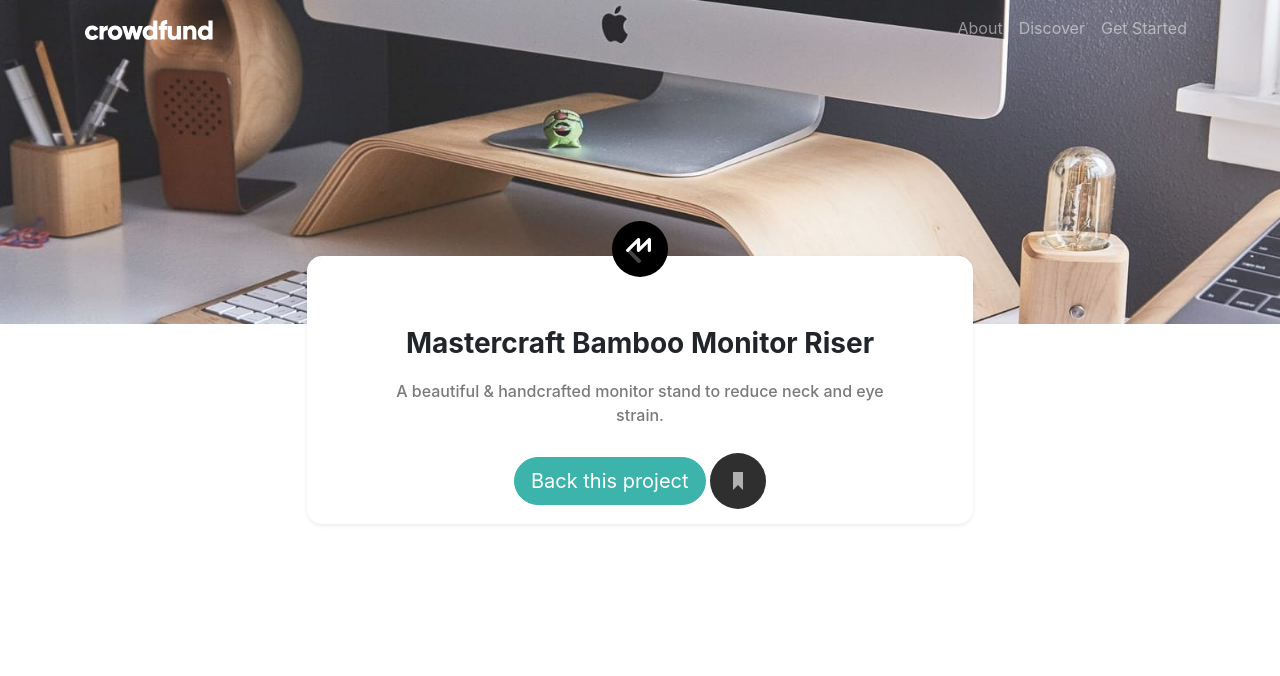
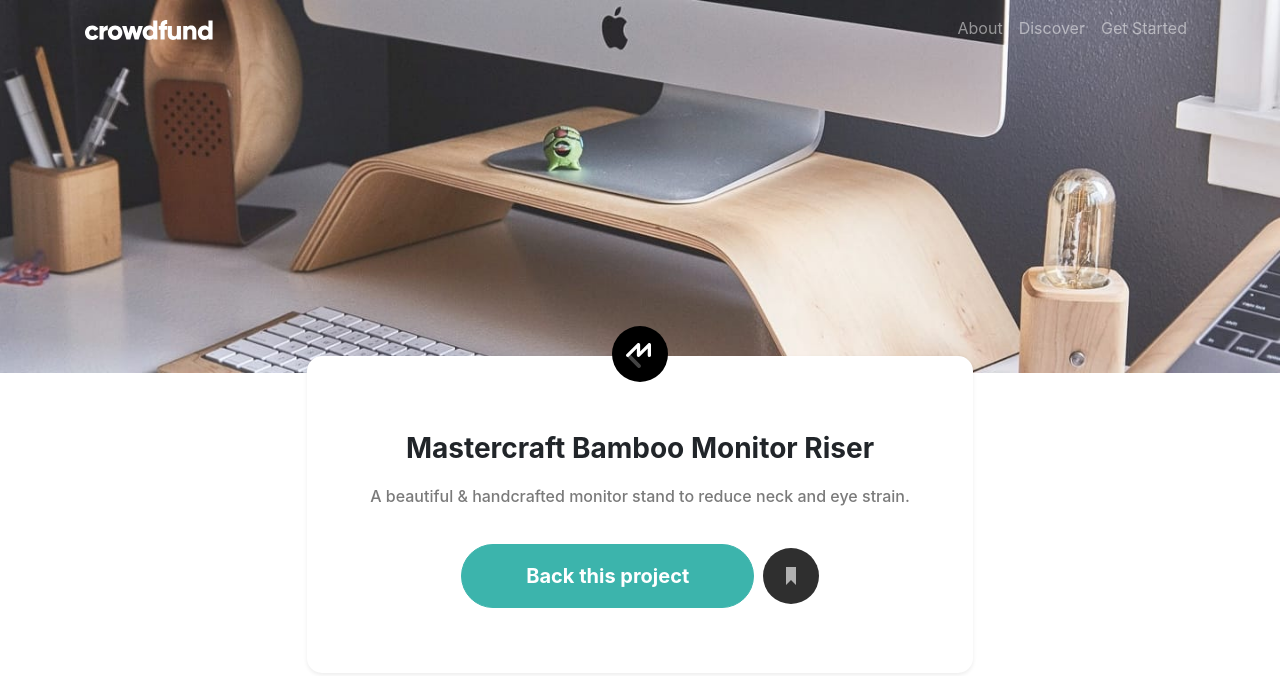
Before and after one commit to gcardenasdev/crowdfunding-product-page-main, a plain HTML site: page index.html in a window 1280 px wide. Drawn offline with nearby package versions, Linux system fonts and the light colour scheme.

Commit message:
Layout changes and button styling

```diff
--- a/index.html
+++ b/index.html
@@ -46,7 +46,7 @@
       <h1>Mastercraft Bamboo Monitor Riser</h1>
       <p>A beautiful & handcrafted monitor stand to reduce neck and eye strain.</p>
 
-      <button class="btn btn-primary btn-lg rounded-pill">Back this project</button>
+      <button class="btn btn-primary btn-lg rounded-pill mr-1">Back this project</button>
       <a href="#"><svg width="56" height="56" xmlns="http://www.w3.org/2000/svg">
         <g fill="none" fill-rule="evenodd"><circle fill="#2F2F2F" cx="28" cy="28" r="28"/>
           <path fill="#B1B1B1" d="M23 19v18l5-5.058L33 37V19z"/></g></svg>
--- a/scss/custom.scss
+++ b/scss/custom.scss
@@ -35,12 +35,17 @@ header {
 
 .section-one {
     position: relative;
-    top: 200px;
-    padding: 15px 70px;
+    top: 300px;
+    padding: 20px 40px 65px;
     text-align: center;
     border-radius: 15px;
     margin: 0 auto;
     width: 95%;
+
+    img {
+        position: relative;
+        top: -50px;
+    }
 
     h1 {
         font-size: 1.75rem;
@@ -49,13 +54,13 @@ header {
     }
 
     p {
-        padding-bottom: 10px;
+        padding-bottom: 20px;
     }
 
-    img {
-        position: relative;
-        top: -50px;
+    button {
+        font-weight: 700;
     }
+
 
 }
 
@@ -75,6 +80,9 @@ $theme-colors: (
   "secondary": $dark-gray
 
 );
+
+$btn-padding-x-lg: 4rem;
+$btn-padding-y-lg: 1rem;
 
 
 @import "../node_modules/bootstrap/scss/bootstrap";
```
Also changed, not shown: scss/custom.css, 1 other file.
